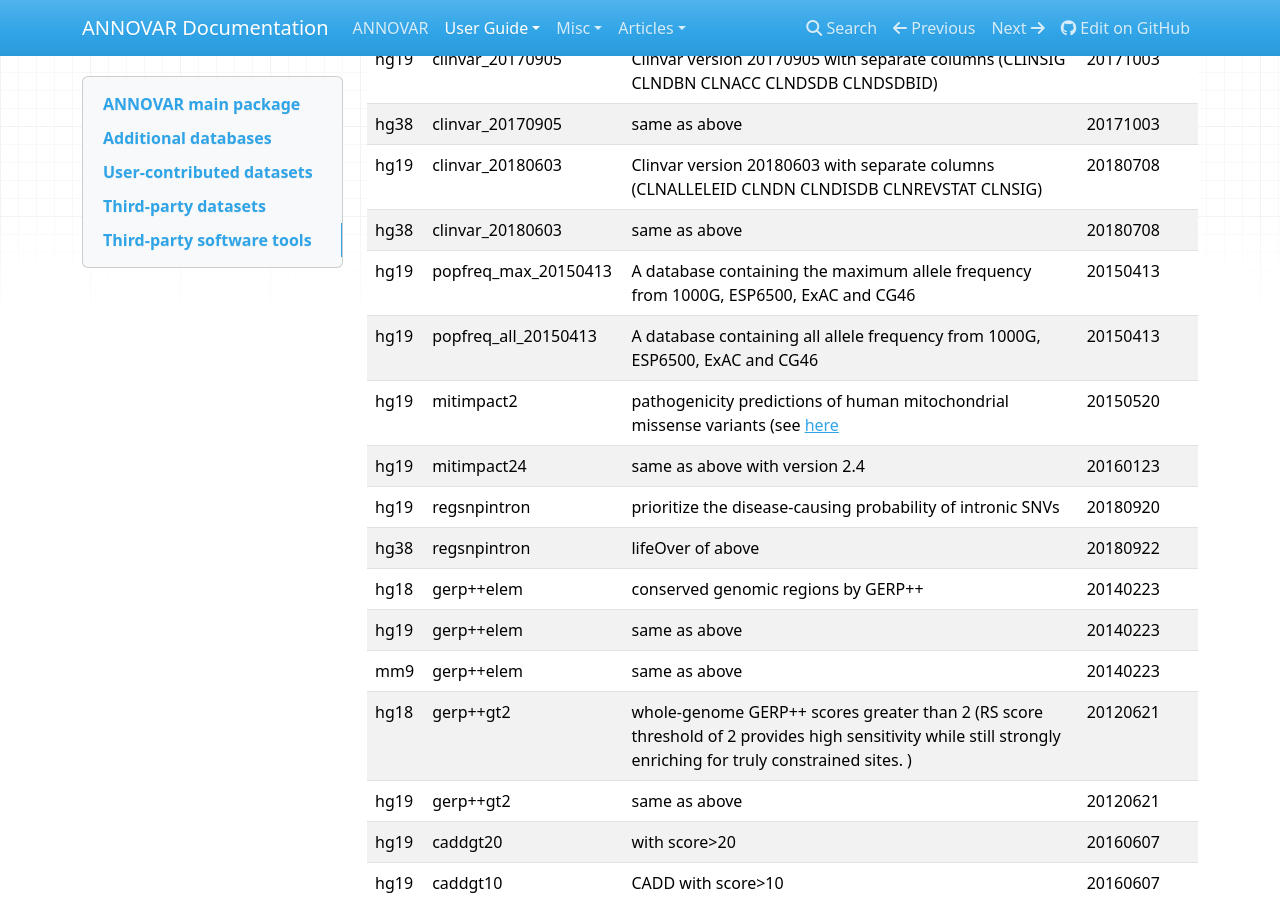
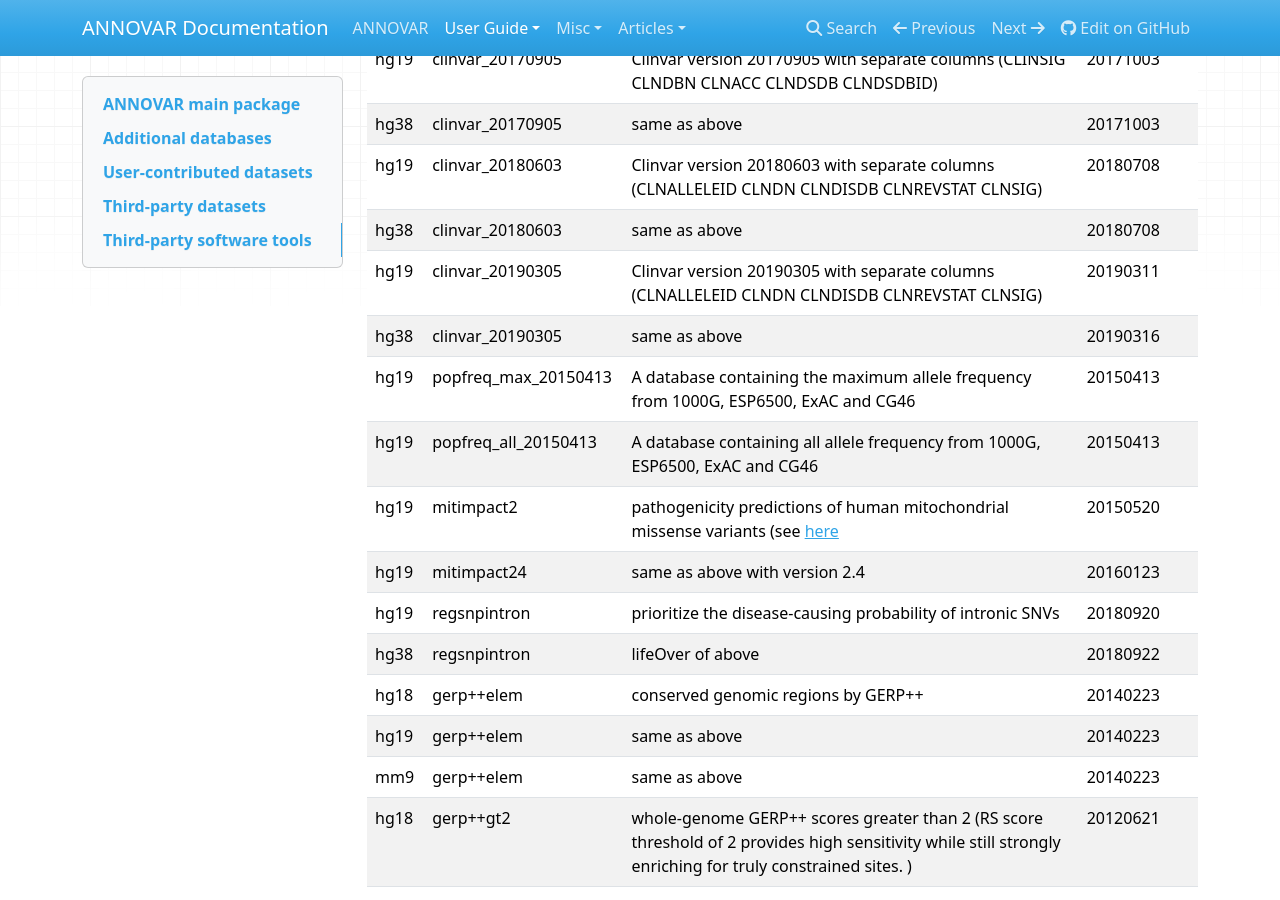
Before and after one commit to WGLab/doc-ANNOVAR, an MkDocs documentation site: the page built from docs/user-guide/download.md, in a window 1280 px wide and 900 px high, scrolled down 9046 px. Built offline with MkDocs 1.6.1, drawn with Linux system fonts in a browser that asks for light colours; nearby versions of some CDN libraries; comment, search, counter and statistics services are not loaded; old or Windows-style settings are respelled for this version of MkDocs.

Commit message:
Update download.md

```diff
--- a/docs/user-guide/download.md
+++ b/docs/user-guide/download.md
@@ -185,6 +185,8 @@ Several very commonly used annotation databases for human genomes are additional
 | hg38 | clinvar_20170905 | same as above | 20171003 |
 | hg19 | clinvar_20180603 |  Clinvar version 20180603 with separate columns (CLNALLELEID CLNDN CLNDISDB CLNREVSTAT CLNSIG) | 20180708 |
 | hg38 | clinvar_20180603 |  same as above | 20180708 |
+| hg19 | clinvar_20190305 |  Clinvar version 20190305 with separate columns (CLNALLELEID CLNDN CLNDISDB CLNREVSTAT CLNSIG) | 20190311 |
+| hg38 | clinvar_20190305 |  same as above | 20190316 |
 | hg19 | popfreq_max_20150413 |  A database containing the maximum allele frequency from 1000G, ESP6500, ExAC and CG46 | 20150413 |
 | hg19 | popfreq_all_20150413 |  A database containing all allele frequency from 1000G, ESP6500, ExAC and CG46  | 20150413 |
 | hg19 | mitimpact2 | pathogenicity predictions of human mitochondrial missense variants (see [here](http://www.ncbi.nlm.nih.gov/m/pubmed/25516408/)  | 20150520 |
```
